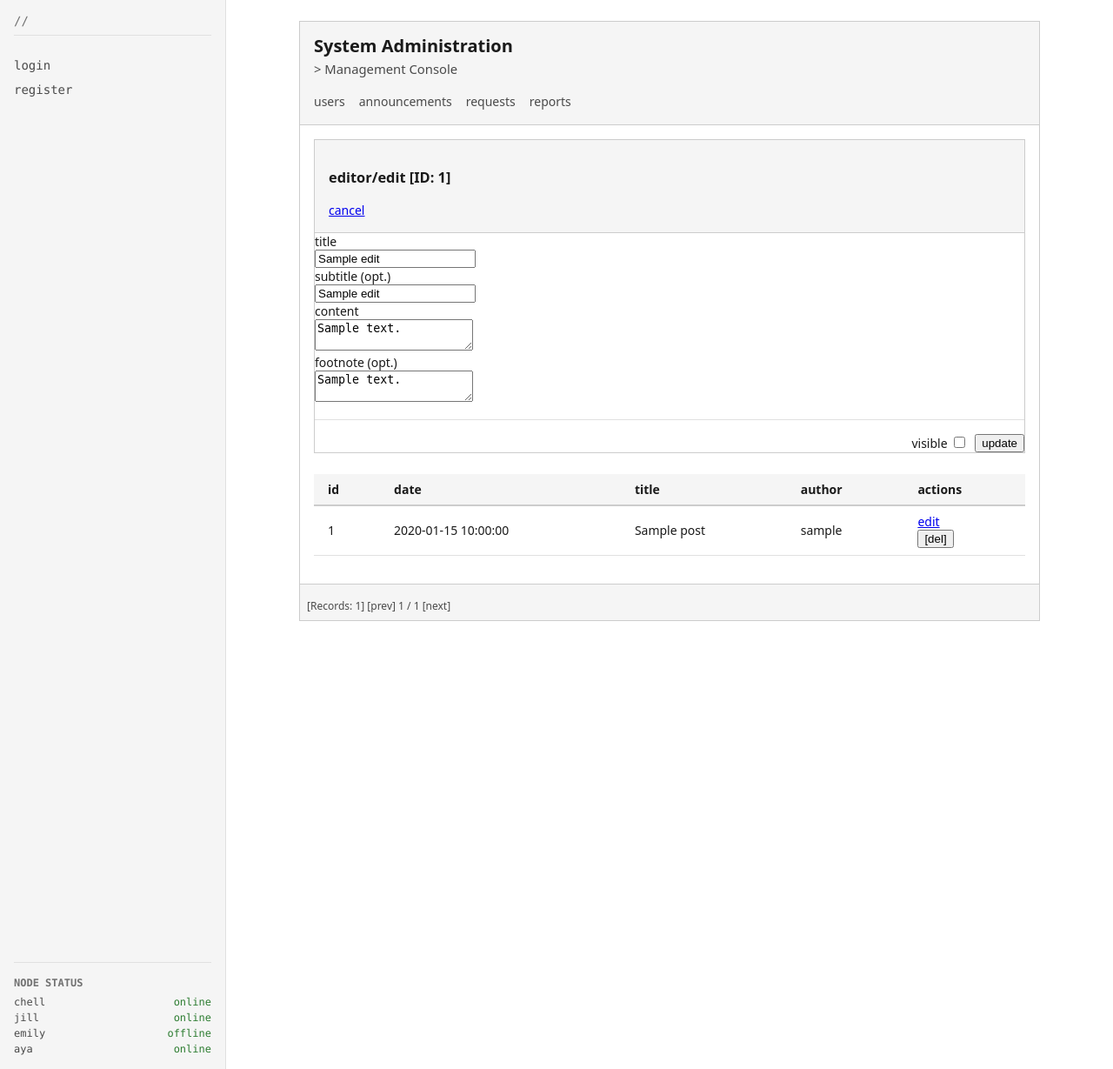
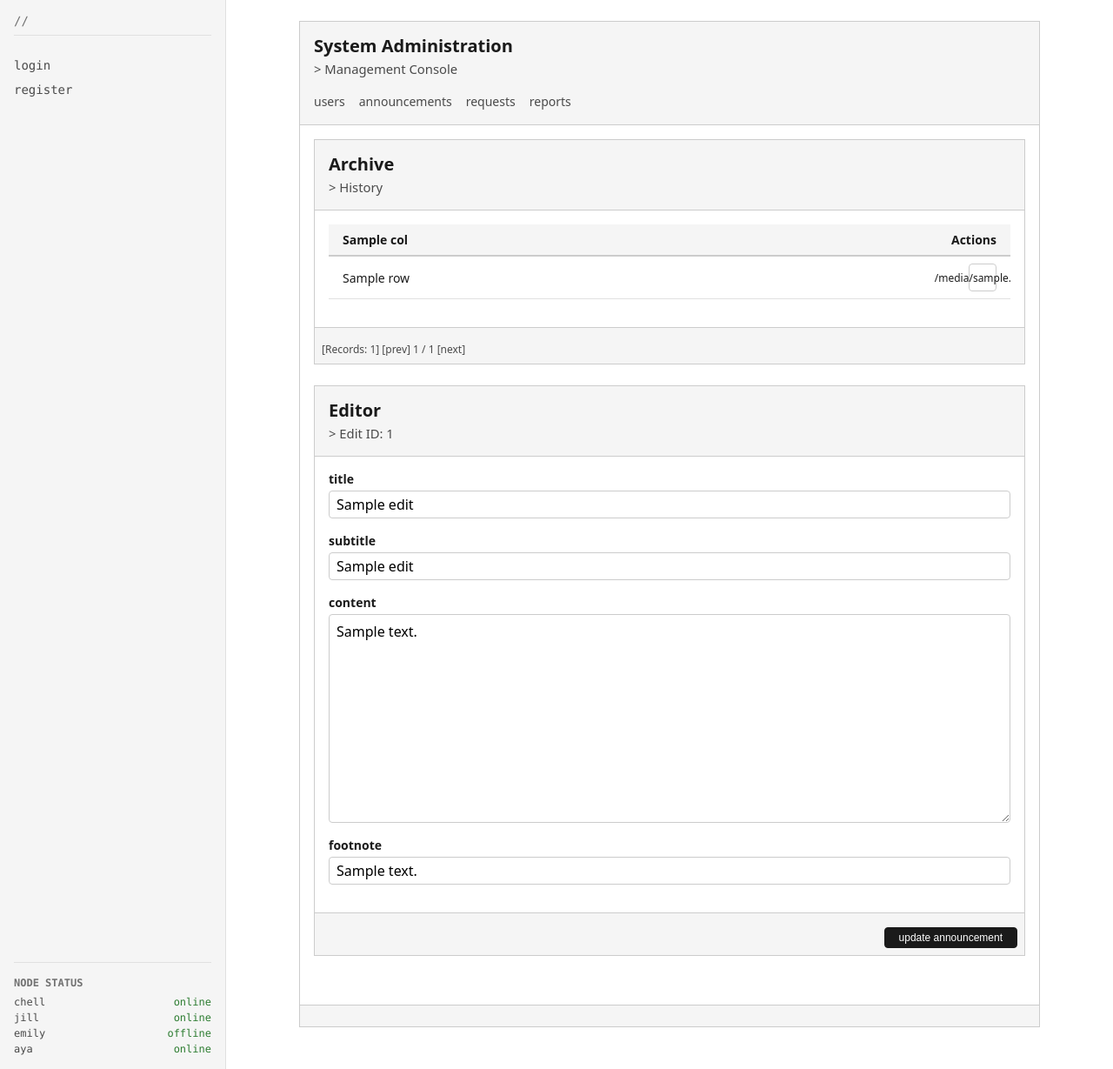
Before and after one commit to aaron-panic/scavengers.io, a Flask app: template site/templates/admin_announce.html in a window 1280 px wide. Shown: the whole page at 87% size. Run offline with Flask 3, Linux system fonts and the light colour scheme; the template is opened without the code that fills it: most values are stand-ins (such as "Sample title", 1, 10 or a date in 2020); some libraries are stand-ins or nearby versions.

Commit message:
admin announcements

```diff
--- a/db/init/02_admin_procs.sql
+++ b/db/init/02_admin_procs.sql
@@ -14,9 +14,6 @@
 -- You should have received a copy of the GNU Affero General Public License
 -- along with this program.  If not, see <https://www.gnu.org/licenses/>.
 
-DELIMITER //
-
--- List All Users
 DELIMITER //
 
 -- List All Users
--- a/site/db/announcements.py
+++ b/site/db/announcements.py
@@ -78,12 +78,12 @@ def get_announcement(id):
         if conn and conn.is_connected(): conn.close()
     return post
 
-def list_announcements_admin(limit, offset):
+def list_announcements_admin(limit, offset, sort_col='created_at', sort_dir='desc'):
     conn = None
     posts = []
     try:
         conn = get_connection('admin_bot')
-        posts = execute_procedure(conn, 'sp_admin_list_announcements', [limit, offset])
+        posts = execute_procedure(conn, 'sp_admin_list_announcements', [limit, offset, sort_col, sort_dir])
     except Error: pass
     finally:
         if conn and conn.is_connected(): conn.close()
--- a/site/static/js/admin.js
+++ b/site/static/js/admin.js
@@ -15,15 +15,13 @@
 // along with this program.  If not, see <https://www.gnu.org/licenses/>.
 
 // Generic submission confirmation
-document.addEventListener("DOMContentLoaded", function() {
-    const forms = document.querySelectorAll('.confirm-action');
+document.addEventListener('submit', function(e) {
+    // Check if the submitted form has the 'confirm-action' class
+    if (e.target && e.target.classList.contains('confirm-action')) {
+        const message = e.target.getAttribute('data-message') || 'Are you sure?';
 
-    forms.forEach(form => {
-        form.addEventListener('submit', function(event) {
-            const message = this.getAttribute('data-message');
-
-            if (!confirm(message))
-                event.preventDefault();
-        });
-    });
+        if (!confirm(message)) {
+            e.preventDefault(); // Stop submission if user clicks Cancel
+        }
+    }
 });
--- a/site/templates/admin_announce.html
+++ b/site/templates/admin_announce.html
@@ -15,121 +15,73 @@ You should have received a copy of the GNU Affero General Public License
 along with this program.  If not, see <https://www.gnu.org/licenses/>.-->
 
 {% extends 'admin.html' %}
+{% import "components/panel.html" as Panel %}
+{% import "components/form.html" as Form %}
+{% import "components/table.html" as Table %}
 
 {% block subcontent %}
-    <div class="panel">
-        <header class="panel-header">
-            <h3 class="panel-title">
-                {% if edit_data %}
-                editor/edit [ID: {{ edit_data.id }}]
-                {% else %}
-                editor/create
-                {% endif %}
-            </h3>
-            {% if edit_data %}
-            <a href="{{ url_for('admin.announce') }}">cancel</a>
+
+    {% set list_footer %}
+        <div class="panel-meta">
+            [Records: {{ pagination.total_records }}]
+
+            {% if pagination.has_prev %}
+                <a href="{{ pagination.prev_href }}">[prev]</a>
+            {% else %}
+                <span class="text-muted">[prev]</span>
             {% endif %}
-        </header>
 
-        <div class="panel-body">
-            <form action="{{ url_for('admin.announce') }}" method="post">
-                <input type="hidden" name="csrf_token" value="{{ csrf_token() }}"/>
-                {% if edit_data %}
-                <input type="hidden" name="edit_id" value="{{ edit_data.id }}">
-                {% endif %}
+            {{ pagination.page }} / {{ pagination.pages }}
 
-                <div class="form-group">
-                    <label class="form-label">title</label>
-                    <div class="form-control">
-                        <input type="text" name="title" value="{{ edit_data.title if edit_data else '' }}" required>
-                    </div>
-                </div>
+            {% if pagination.has_next %}
+                <a href="{{ pagination.next_href }}">[next]</a>
+            {% else %}
+                <span class="text-muted">[next]</span>
+            {% endif %}
+        </div>
+    {% endset %}
 
-                <div class="form-group">
-                    <label class="form-label">subtitle (opt.)</label>
-                    <div class="form-control">
-                        <input type="text" name="subtitle" value="{{ edit_data.subtitle if edit_data else '' }}">
-                    </div>
-                </div>
+    {% call Panel.render(
+        type='article',
+        header={'title': 'Archive', 'subtitle': 'History'},
+        footer=list_footer,
+        classes=['margin-top-l']
+    ) %}
+        {{ Table.render(columns, rows, classes=['table-data']) }}
+    {% endcall %}
 
-                <div class="form-group">
-                    <label class="form-label">content</label>
-                    <div class="form-control">
-                        <textarea name="content" required>{{ edit_data.content if edit_data else '' }}</textarea>
-                    </div>
-                </div>
 
-                <div class="form-group">
-                    <label class="form-label">footnote (opt.)</label>
-                    <div id="form-announce-footnote" class="form-control">
-                        <textarea name="footnote">{{ edit_data.footnote if edit_data else '' }}</textarea>
-                    </div>
-                </div>
-                <div class="form-actions">
-                    <label class="form-label" style="margin-bottom: 0; cursor: pointer;">
-                        visible
-                        <input type="checkbox" name="is_visible"
-                            {% if not edit_data or edit_data.is_visible %}checked{% endif %}>
 
-                    </label>
+    {% set form_data = {
+        'id': 'announce-form',
+        'action': url_for('admin.announce'),
+        'method': 'POST',
+        'fields': [
+            {'name': 'title', 'label': 'title', 'type': 'text', 'width': 'full-width', 'placeholder': 'Enter title', 'value': edit_data.title if edit_data else ''},
+            {'name': 'subtitle', 'label': 'subtitle', 'type': 'text', 'width': 'full-width', 'placeholder': 'Enter subtitle (optional)', 'value': edit_data.subtitle if edit_data else ''},
+            {'name': 'content', 'label': 'content', 'type': 'textarea', 'width': 'full-width', 'height': 'height-large', 'placeholder': 'Enter announcement content...', 'value': edit_data.content if edit_data else ''},
+            {'name': 'footnote', 'label': 'footnote', 'type': 'text', 'width': 'full-width', 'placeholder': 'Enter footnote (optional)', 'value': edit_data.footnote if edit_data else ''}
+        ],
+        'buttons': [
+            {'label': 'update announcement' if edit_data else 'create announcement', 'type': 'submit', 'class': 'inverted'}
+        ]
+    } %}
 
-                    <button type="submit" class="form-button">
-                        {{ 'update' if edit_data else 'publish' }}
-                    </button>
-                </div>
-            </form>
-        </div>
-    </div>
+    {# If editing, we need to pass the ID back so the backend knows to update #}
+    {% if edit_data %}
+        {% set _ = form_data.fields.insert(0, {'name': 'edit_id', 'type': 'hidden', 'value': edit_data.id}) %}
+    {% endif %}
 
-    <table id="panel-admin-announce" class="table-data">
-        <thead>
-            <tr>
-                <th id="col-id">id</th>
-                <th id="col-date">date</th>
-                <th id="col-title">title</th>
-                <th id="col-username">author</th>
-                <th id="col-actions" class="text-right">actions</th>
-            </tr>
-        </thead>
-        <tbody>
-            {% for post in posts %}
-            <tr class="{{ 'opacity-50' if not post.is_visible else '' }}">
-                <td>{{ post.id }}</td>
-                <td>{{ post.created_at }}</td>
-                <td title="{{ post.title }}">{{ post.title }}</td>
-                <td>{{ post.username }}</td>
-                <td class="text-right">
-                    <a href="{{ url_for('admin.announce', edit_id=post.id) }}">edit</a>
+    {% set editor_footer %}
+        {{ Form.render_actions(form_data) }}
+    {% endset %}
 
-                    <form action="{{ url_for('admin.delete_announce', post_id=post.id) }}" method="post" class="form-inline confirm-action" data-message="Delete announcement '{{ post.title }}'?">
-                        <input type="hidden" name="csrf_token" value="{{ csrf_token() }}"/>
-                        <button type="submit" class="link-button error-text">[del]</button>
-                    </form>
-                </td>
-            </tr>
-            {% endfor %}
-        </tbody>
-    </table>
+    {% call Panel.render(
+        type='article',
+        header={'title': 'Editor', 'subtitle': 'Edit ID: ' ~ edit_data.id if edit_data else 'Create New'},
+        footer=editor_footer
+    ) %}
+        {{ Form.render(form_data) }}
+    {% endcall %}
 
-    <script src="{{ url_for('static', filename='js/admin.js') }}"></script>
 {% endblock %}
-
-{% block subcontent_footer %}
-    <div class="panel-meta">
-        [Records: {{ pagination.total_records }}]
-
-        {% if pagination.current_page > 1 %}
-            <a href="{{ url_for('admin.announce', page=pagination.current_page - 1) }}">[prev]</a>
-        {% else %}
-            <span class="text-muted">[prev]</span>
-        {% endif %}
-
-        {{ pagination.current_page }} / {{ pagination.total_pages }}
-
-        {% if pagination.current_page < pagination.total_pages %}
-            <a href="{{ url_for('admin.announce', page=pagination.current_page + 1) }}">[next]</a>
-        {% else %}
-            <span class="text-muted">[next]</span>
-        {% endif %}
-    </div>
-{% endblock %}
--- a/site/templates/components/form.html
+++ b/site/templates/components/form.html
@@ -15,13 +15,18 @@
 #    along with this program.  If not, see <https://www.gnu.org/licenses/>. -->
 
 {% macro render(data) %}
-{# ADDED: id attribute is required for external buttons to work #}
 <form id="{{ data.id }}" action="{{ data.action }}" method="{{ data.method }}">
 
     <input type="hidden" name="csrf_token" value="{{ csrf_token() }}"/>
 
     <section class="form-grid">
         {% for field in data.fields %}
+
+        {# Handle Hidden Fields #}
+        {% if field.type == 'hidden' %}
+            <input type="hidden" name="{{ field.name }}" value="{{ field.value }}">
+
+        {% else %}
             <div class="field-group {{ field.width }}">
                 <label for="{{ field.name }}">{{ field.label }}</label>
 
@@ -31,16 +36,19 @@
                         name="{{ field.name }}"
                         class="{{ field.height }}"
                         placeholder="{{ field.placeholder if field.placeholder else '' }}"
-                ></textarea>
+                    >{{ field.value if field.value else '' }}</textarea>
                 {% else %}
                     <input
                         type="{{ field.type }}"
                         id="{{ field.name }}"
                         name="{{ field.name }}"
                         placeholder="{{ field.placeholder if field.placeholder else '' }}"
+                        value="{{ field.value if field.value else '' }}"
                     >
                 {% endif %}
             </div>
+        {% endif %}
+
         {% endfor %}
     </section>
 </form>
```
Also changed, not shown: db/init/03_announce.sql (+17 -4 lines), site/blueprints/admin.py (+140 -2 lines). Lines whose indentation alone changed are shown as unchanged.
